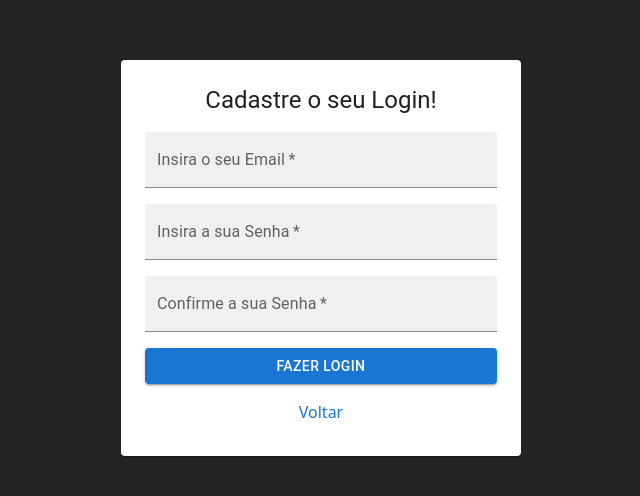
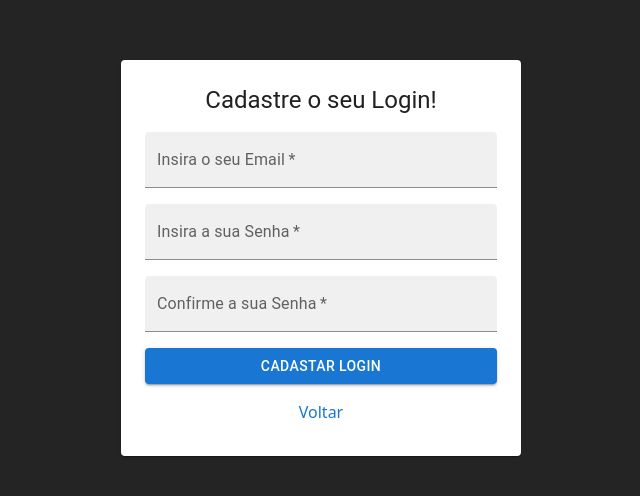
Before and after one commit to kengiiGMs/Sistema-Academico, a React (Vite) app: page /cadastrarLogin in a window 1280 px wide. Shown: the part 110-606 px from the top of the page, without its empty margins (319-959 px from the left). Built offline with nearby package versions, Linux system fonts and the light colour scheme; no server answers.

Commit message:
refactor(cadastrarLogin): Aplicando estruturas reutilizáveis (componentes/hooks)

```diff
--- a/src/pages/CadastrarLogin/index.jsx
+++ b/src/pages/CadastrarLogin/index.jsx
@@ -1,29 +1,20 @@
-import { useState, useEffect } from 'react';
-import { Container, Box, Card, CardContent, Typography, TextField, Button, Stack, Link, CircularProgress } from '@mui/material';
+import { useState } from 'react';
+
 import usarCriar from '../../hooks/usuario/usarCriar';
-import Cookies from 'js-cookie';
-import { useNavigate } from 'react-router-dom';
-import usarValidarToken from "../../hooks/validarToken/usarValidarToken";
+import useRedirecionarSeAutenticado from '../../hooks/autenticado/useRedirecionarSeAutenticado';
+
+import { Typography, TextField, Button, Link } from '@mui/material';
+import ContainerCentralizado from '../../components/containerCentralizado';
+import IndicadorDeCarregamento from '../../components/indicadorDeCarregamento';
+import CartaoComFormulario from '../../components/cartaoComFormulario';
 
 const CadastrarLogin = () => {
-    const navigate = useNavigate();
-
-    useEffect(() => {
-        const token = Cookies.get('token');
-        if (token) {
-            const valido = usarValidarToken(token);
-            if (valido) {
-                navigate('/home');
-            } else {
-                Cookies.remove('token');
-            }
-        }
-    }, [])
-
     const [email, setEmail] = useState("");
     const [senha, setSenha] = useState("");
     const [senhaConfirmar, setSenhaConfirmar] = useState("");
     const [solicitar, loading] = usarCriar();
+
+    useRedirecionarSeAutenticado();
 
     const criarUsuario = async (e) => {
         e.preventDefault();
@@ -35,31 +26,22 @@ const CadastrarLogin = () => {
     }
 
     return (
-        <Container maxWidth={false} sx={{ height: '90vh' }}>
-            <Box sx={{ width: '100%', height: '100%', display: 'flex', justifyContent: 'center', alignItems: 'center', }}>
-
+        <ContainerCentralizado>
             {loading ? (
-                    <CircularProgress />
+                <IndicadorDeCarregamento tamanho="3rem" />
             ) : (
-                    <Card sx={{ width: { xs: '70vw', sm: '50vw', lg: '30vw' }, p: 1 }}>
-                        <CardContent sx={{ display: 'flex', flexDirection: 'column' }}>
-                            <form onSubmit={criarUsuario}>
-                                <Stack spacing={{ xs: 1, sm: 2 }}>
+                <CartaoComFormulario funcaoAoEnviarFormulario={criarUsuario}>
                     <Typography variant="h5" align='center'>Cadastre o seu Login!</Typography>
-                                    <TextField id="email" label="Insira o seu Email" variant="filled" onChange={(e) => { setEmail(e.target.value) }} required />
+                    <TextField id="email" label="Insira o seu Email" variant="filled" type="email" onChange={(e) => { setEmail(e.target.value) }} required />
                     <TextField id="password" label="Insira a sua Senha" variant="filled" type="password" autoComplete="current-password" onChange={(e) => { setSenha(e.target.value) }} required />
                     <TextField id="passwordConfirmar" label="Confirme a sua Senha" variant="filled" type="password" autoComplete="current-password" onChange={(e) => { setSenhaConfirmar(e.target.value) }} required />
-                                    <Button variant="contained" type="submit">Fazer Login</Button>
+                    <Button variant="contained" type="submit">Cadastar Login</Button>
                     <Link href="/" underline="hover" textAlign="center">
                         Voltar
                     </Link>
-                                </Stack>
-                            </form>
-                        </CardContent>
-                    </Card>
+                </CartaoComFormulario>
             )}
-            </Box>
-        </Container>
+        </ContainerCentralizado>
     )
 }
 
```
Lines whose indentation alone changed are shown as unchanged.
